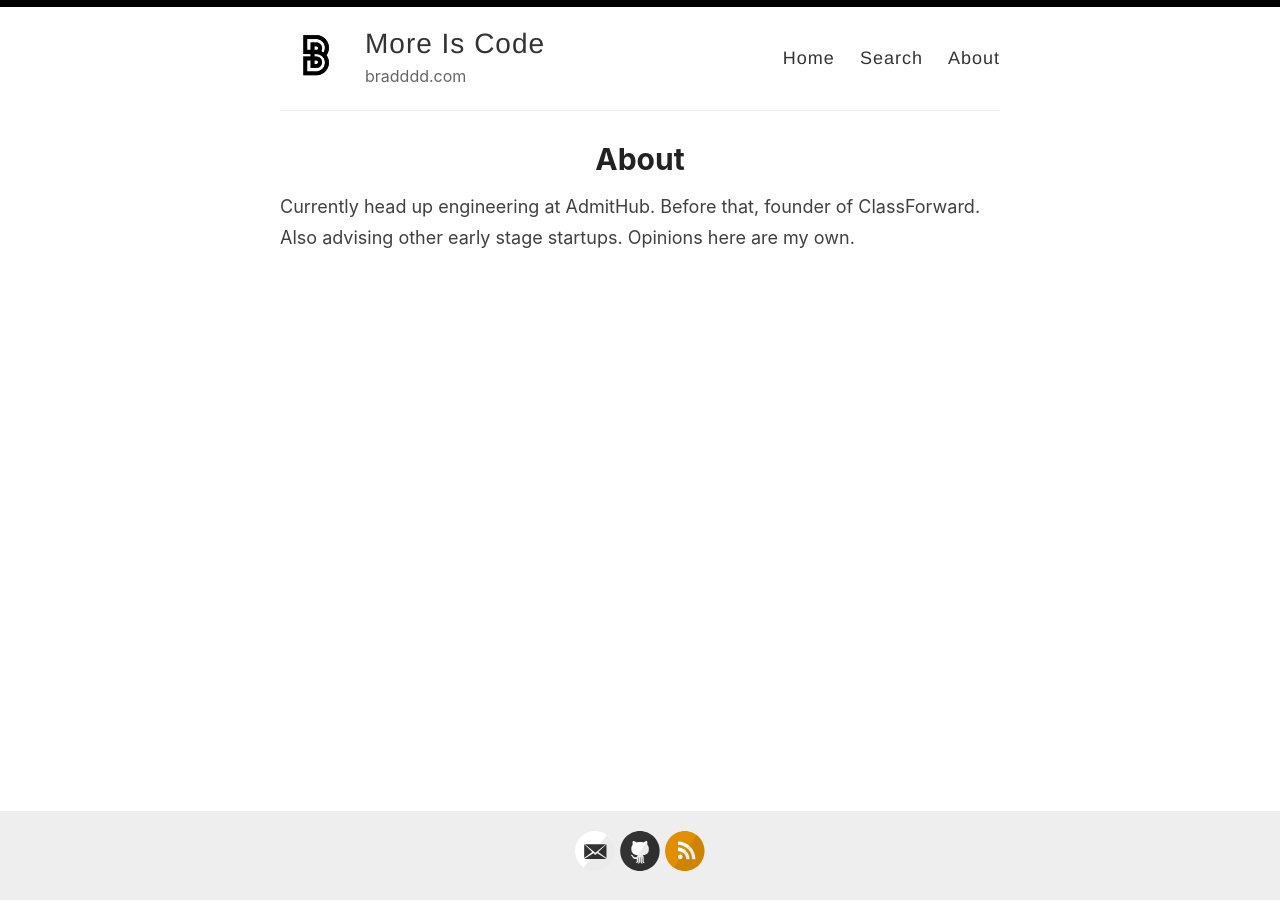
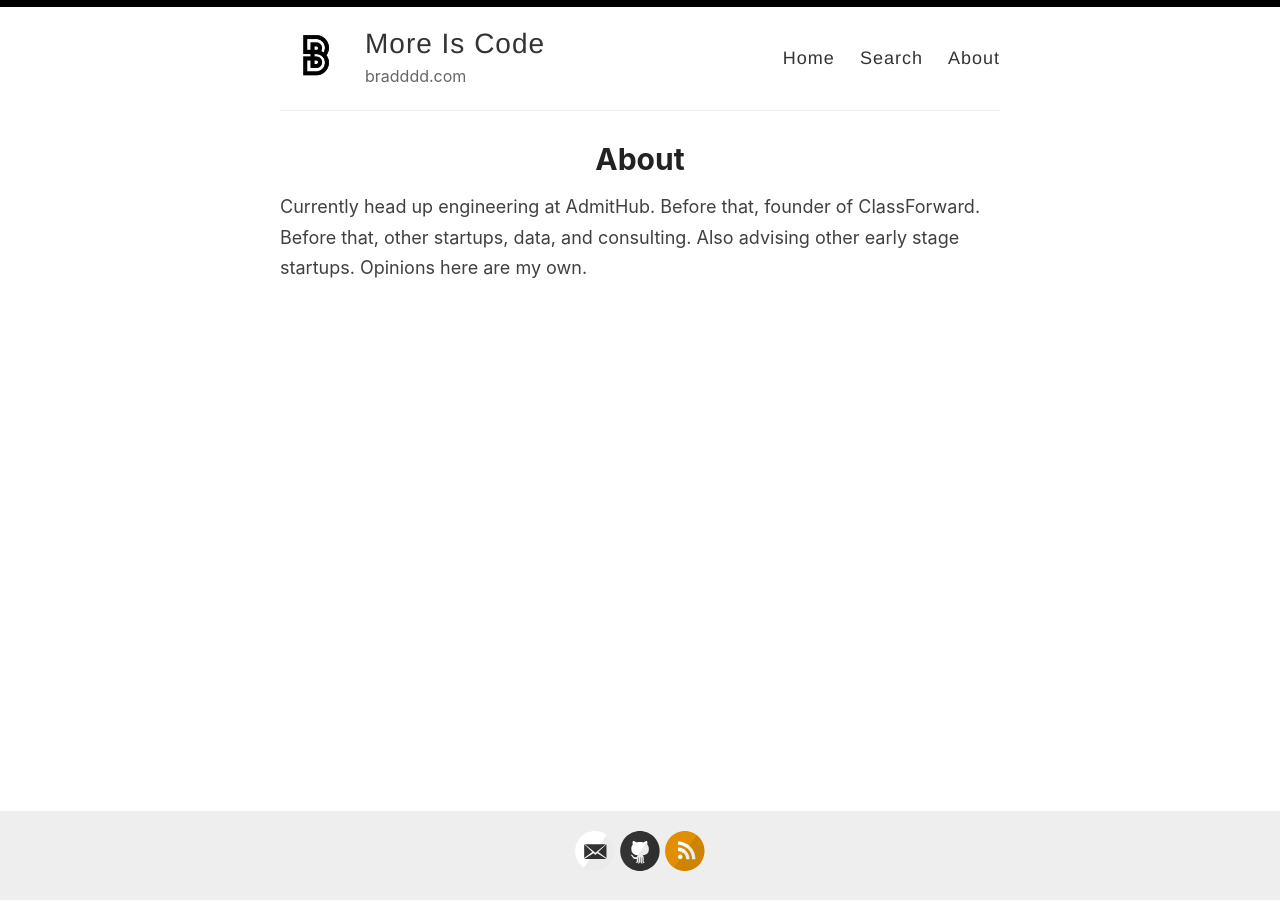
Before and after one commit to bradddd/bradddd.github.io, a Jekyll site: the page built from _pages/about.md, in a window 1280 px wide. Built offline with Jekyll 4.4.1, drawn with Linux system fonts in a browser that asks for light colours.

Commit message:
expanded about

```diff
--- a/_pages/about.md
+++ b/_pages/about.md
@@ -4,4 +4,4 @@
 permalink: /about/
 ---
 
-Currently head up engineering at AdmitHub. Before that, founder of ClassForward. Also advising other early stage startups. Opinions here are my own.
+Currently head up engineering at AdmitHub. Before that, founder of ClassForward. Before that, other startups, data, and consulting. Also advising other early stage startups. Opinions here are my own.
```
